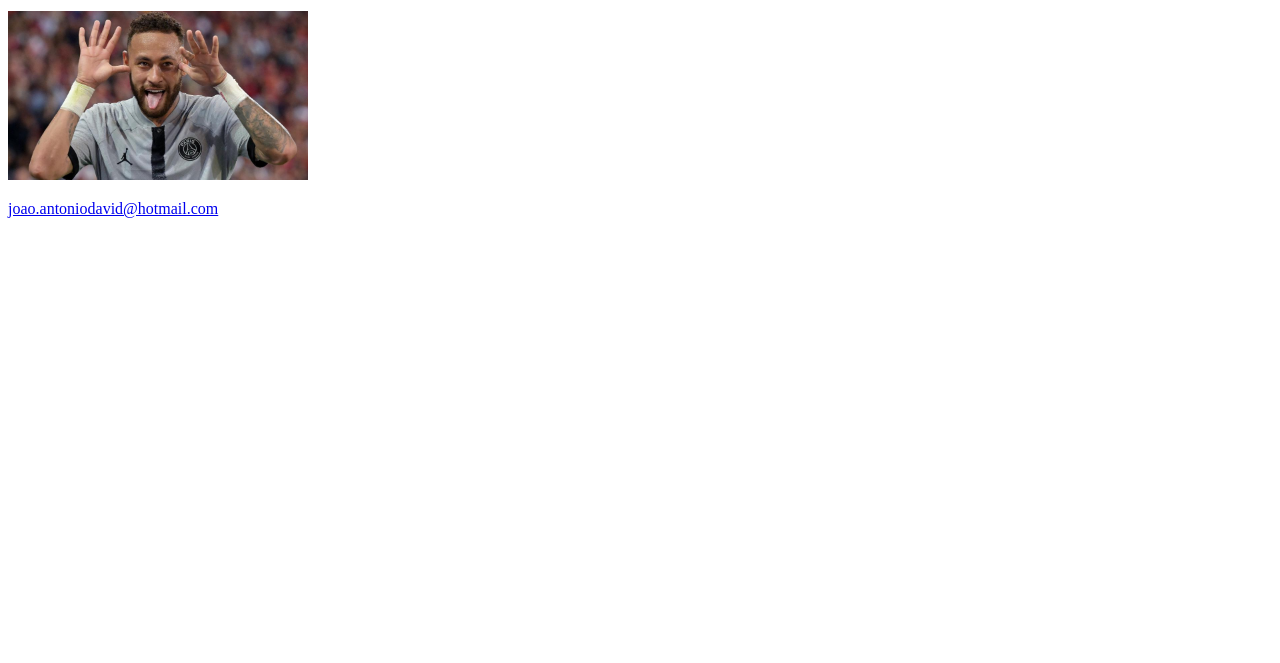
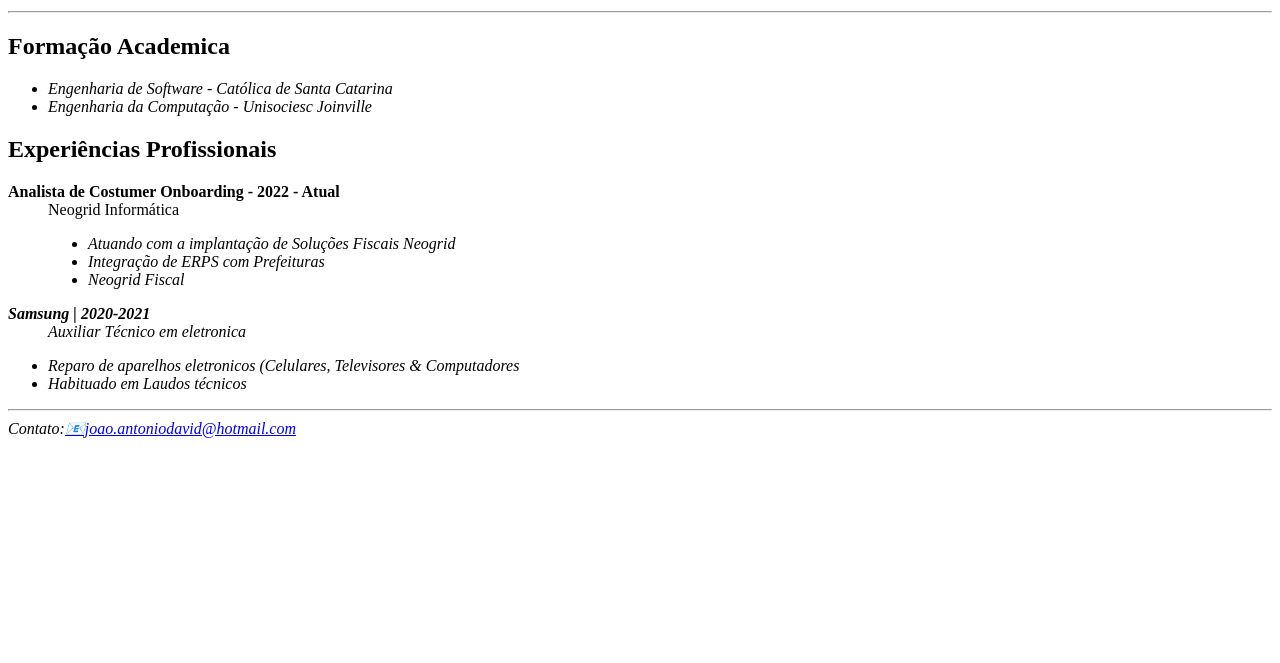
Before and after one commit to joaoadavid/introducaojoao, a plain HTML site: page index.html in a window 1280 px wide. Shown: the part 137-800 px from the top of the page. Drawn offline with Linux system fonts and the light colour scheme.

Commit message:
novas informações adicionadas

```diff
--- a/index.html
+++ b/index.html
@@ -7,11 +7,51 @@
     <title>João Antonio David</title>
 </head>
 <body>
+    <img src="ney.jpg" align="left" alt="Neymar da Silva Junior" width="200px" sizes="100px">
     <h1>João Antonio David</h1>
-    <p>Estudande de engenharia de software - Católica de Santa Catarina</p>
-    <p>Analista de Costumer Onboarding</p>
-    <img src="ney.jpg" alt="Neymar da Silva Junior" width="300px" sizes="300px">
+    <p>    Estudande de engenharia de software - Católica de Santa Catarina</p>
+    <p>    Analista de Costumer Onboarding</p>
 
-    <p><a href="mailto:joao.antoniodavid@hotmail.com">joao.antoniodavid@hotmail.com</a></p>
+    <hr>
+
+    <section>
+   <h2>Formação Academica</h2>
+   <ul>
+   <li><em>Engenharia de Software - Católica de Santa Catarina</em></li>
+   <li><em>Engenharia da Computação - Unisociesc Joinville </em></li>
+   </ul>
+</section>
+<section>
+    <h2>Experiências Profissionais</h2>
+   <dl>
+
+        <dt><strong>Analista de Costumer Onboarding - 2022 -  Atual </strong></dt>
+        <dd>
+             Neogrid Informática
+    <ul>
+        <li><em>Atuando com a implantação de Soluções Fiscais Neogrid</em></li>
+        <li><em>Integração de ERPS com Prefeituras<em></li>
+        <li><em>Neogrid Fiscal <em></li>
+    </ul>
+        </dd>
+   </dl>
+   <dl>
+        <dt><b>Samsung | 2020-2021</b></dt>
+        <dd> Auxiliar Técnico em eletronica</dd>
+        <ul>
+            <li><em>Reparo de aparelhos eletronicos (Celulares, Televisores & Computadores</em></li>
+            <li><em>Habituado em Laudos técnicos<em></li>
+
+        </ul>
+
+   </dl>
+   </section>
+   <hr>
+   <footer>
+    <em>Contato:<a href="mailto:joao.antoniodavid@hotmail.com">📧joao.antoniodavid@hotmail.com</a>
+   </footer>
+
+
+
 </body>
 </html>
```
